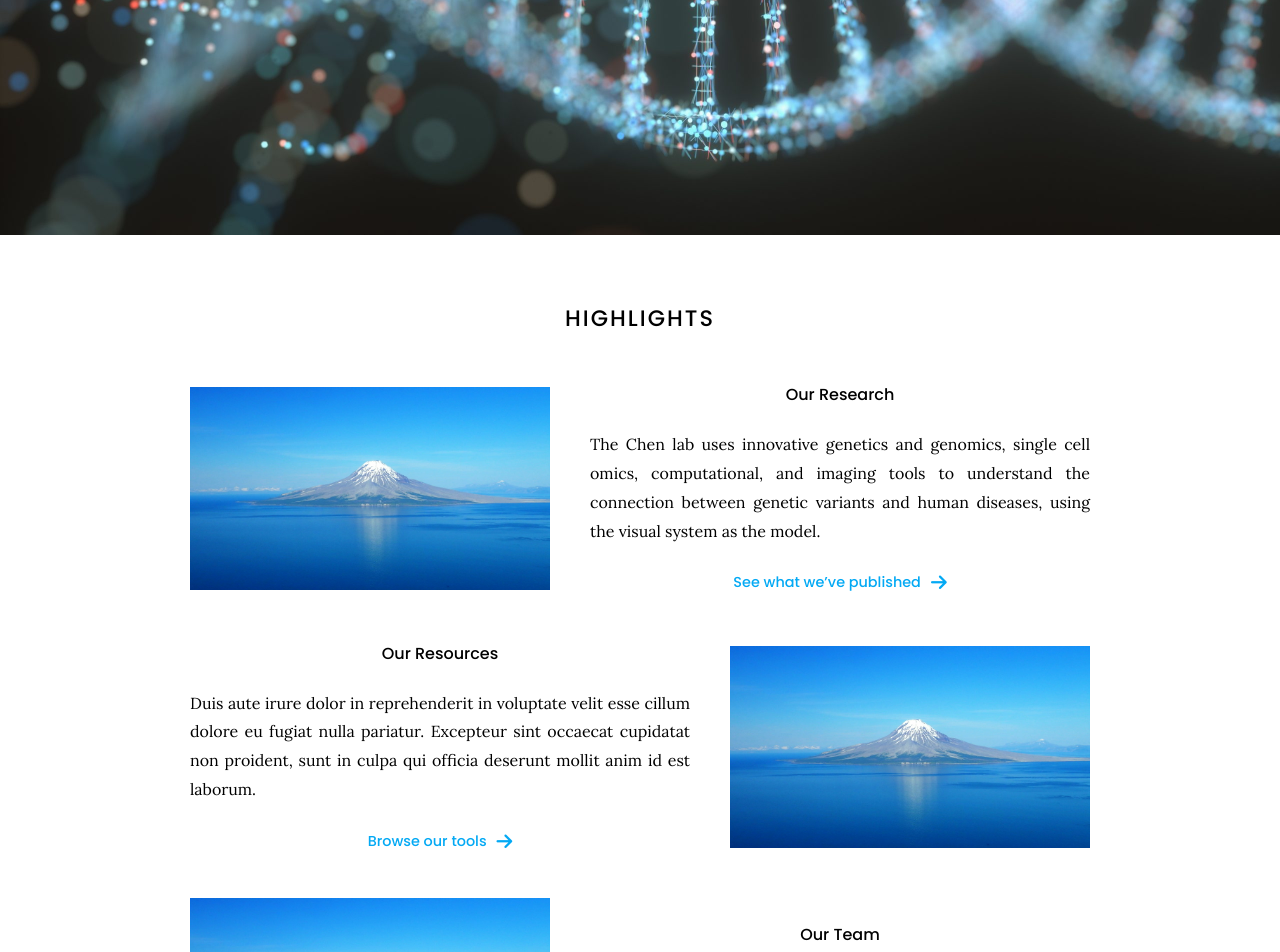
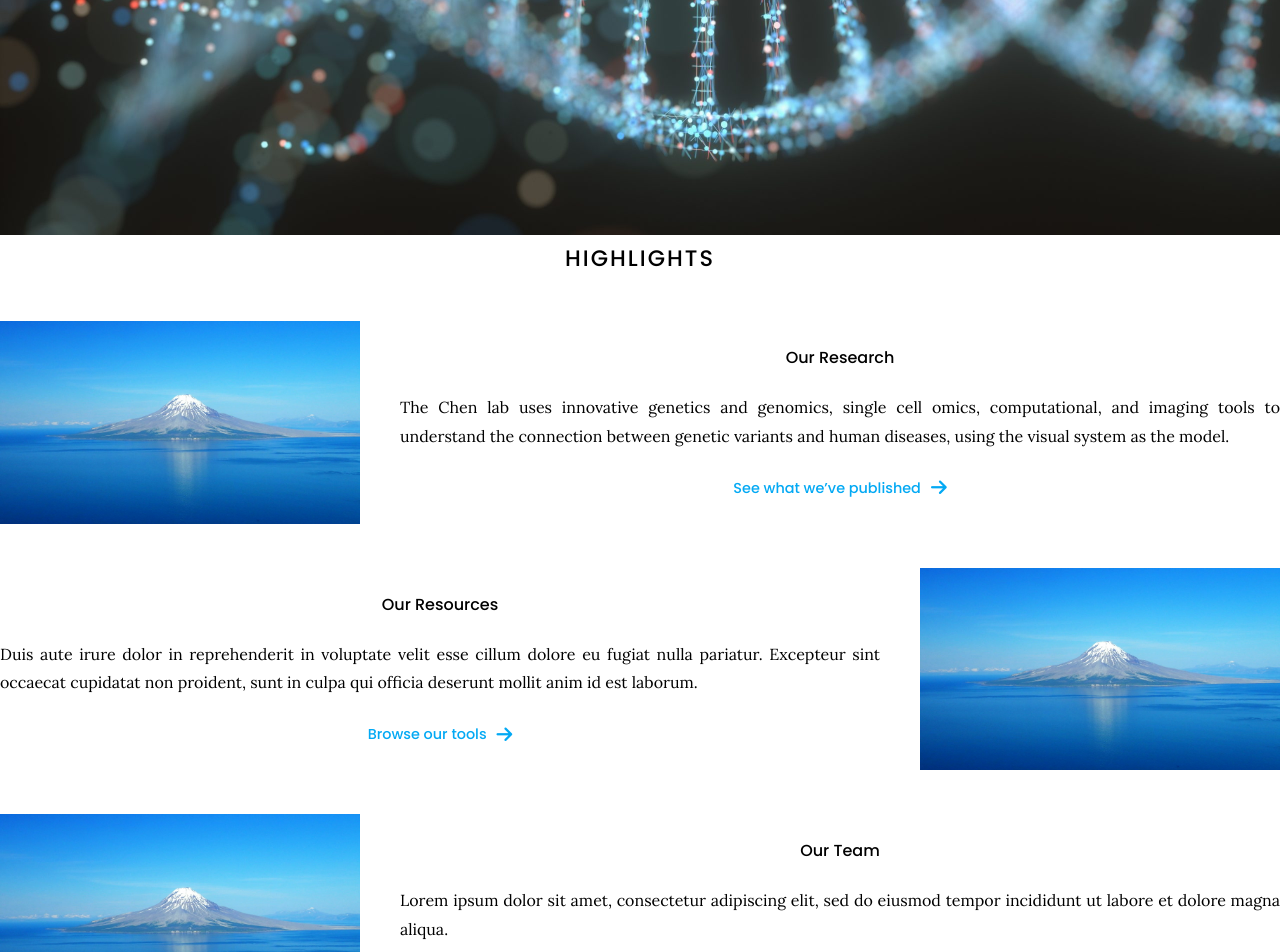
Before and after one commit to wmeng1018/Chen-lab-website, a Jekyll site: the page built from index.md, in a window 1280 px wide. Shown: the part 1055-2007 px from the top of the page. Built offline with Jekyll 4.4.1, drawn with Linux system fonts in a browser that asks for light colours.

Commit message:
Update index.md

```diff
--- a/index.md
+++ b/index.md
@@ -29,7 +29,7 @@ With over 30 million variants in the human genome, which ones are important? Thr
 
 {% include banner.html image="images/banner.jpg" %}
 
-{% include section.html %}
+{% include section.html full=true %}
 
 # Highlights
 
```
